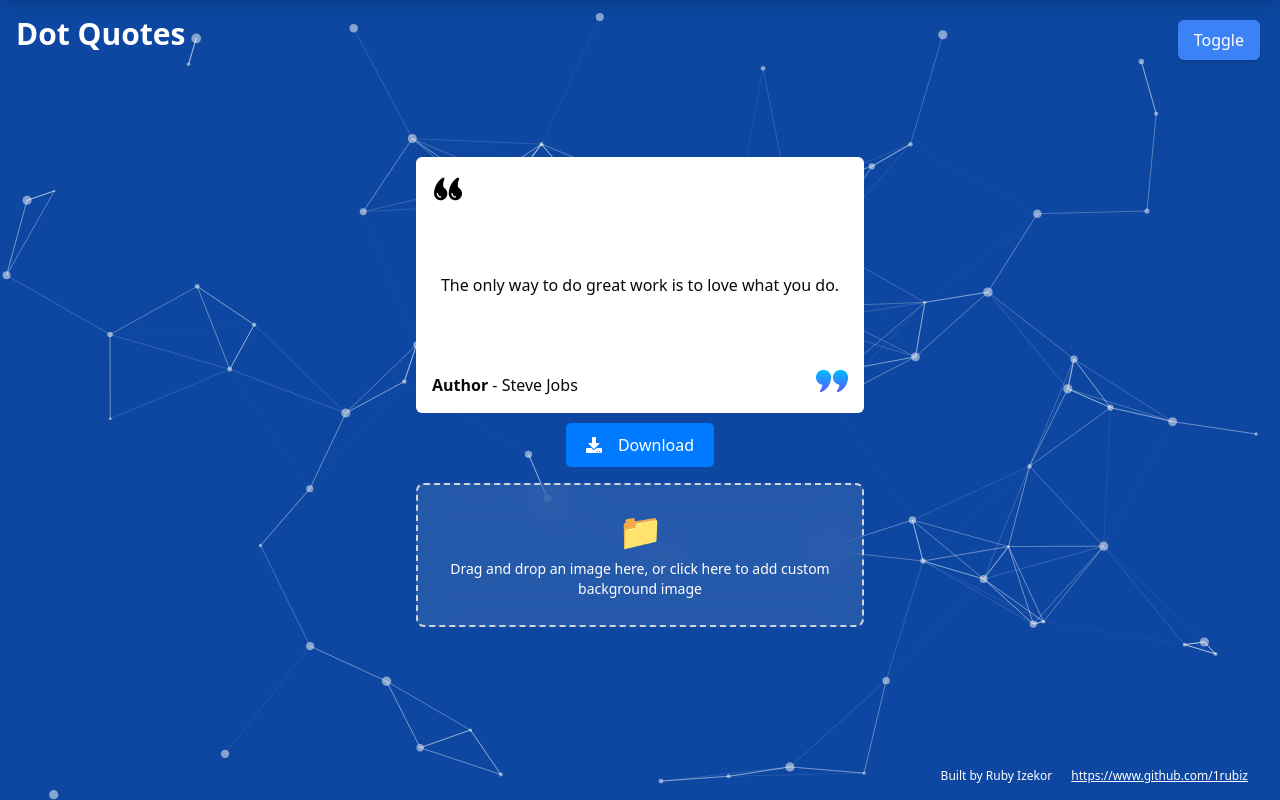
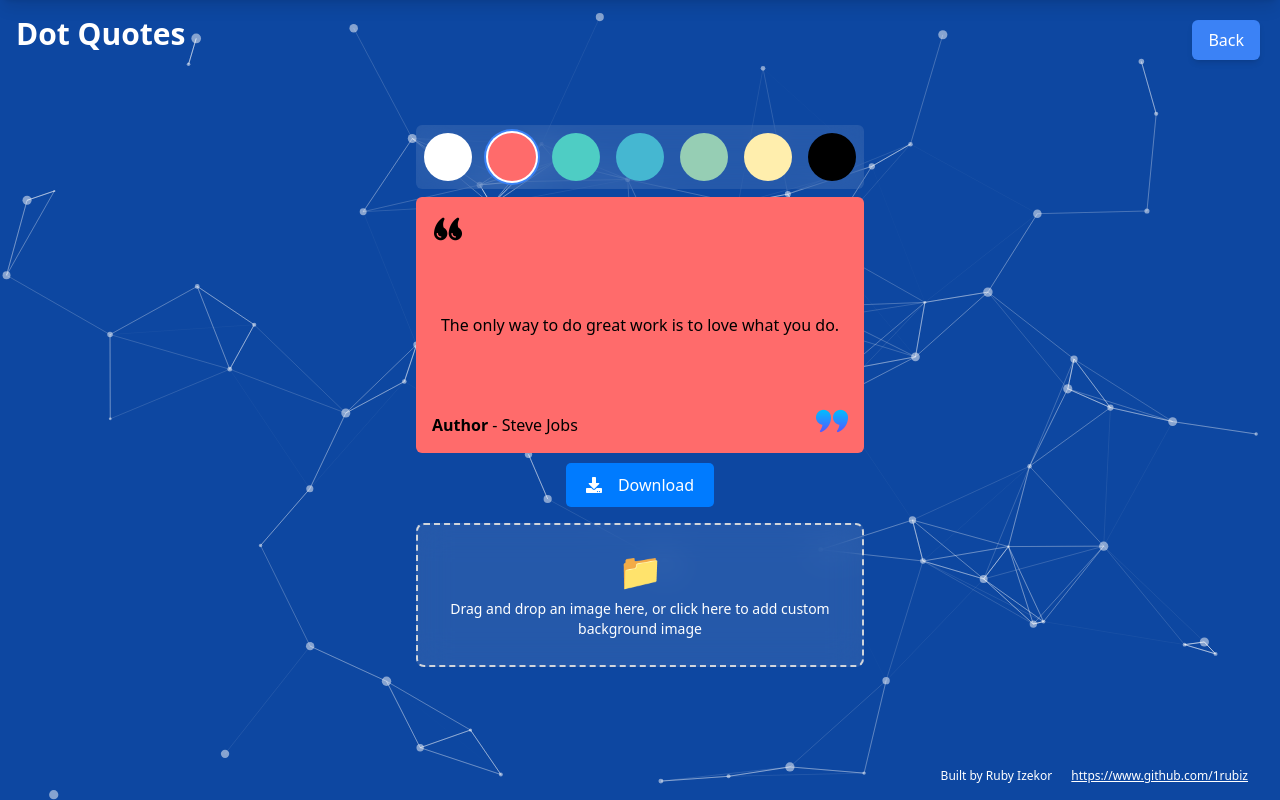
Before and after one commit to 1rubiz/alx-project, a React (Vite) app: page /quotes in a window 1280 px wide. Both pictures are taken after a click on the button "Custom Quote". Built offline with nearby package versions, Linux system fonts and the light colour scheme.

Commit message:
setup color pallete option

```diff
--- /dev/null
+++ b/src/components/colorSelector.jsx
@@ -0,0 +1,40 @@
+import React from 'react';
+
+const ColorSelector = ({ selectedColor, setSelectedColor, isLightColor }) => {
+  // Predefined color palette with hex values
+  const colorPalette = [
+    { hex: '#FFFFFF', name: 'White' },
+    { hex: '#FF6B6B', name: 'Coral Red' },
+    { hex: '#4ECDC4', name: 'Medium Turquoise' },
+    { hex: '#45B7D1', name: 'Sky Blue' },
+    { hex: '#96CEB4', name: 'Sage Green' },
+    { hex: '#FFEEAD', name: 'Cream Yellow' },
+    { hex: '#000000', name: 'black' },
+  ];
+
+  // Sample div to show selected color
+  const previewStyle = {
+    backgroundColor: selectedColor || colorPalette[0].hex,
+  };
+
+  return (
+    <div className="w-full max-w-md mx-auto space-y-4 my-2 bg-white/10 backdrop-blur-lg rounded-md p-2">
+      {/* Color palette */}
+      <div className="flex flex-wrap gap-4 justify-center">
+        {colorPalette.map((color) => (
+          <button
+            key={color.hex}
+            onClick={() => setSelectedColor(color.hex)}
+            className={`w-12 h-12 rounded-full transition-transform hover:scale-110 focus:outline-none focus:ring-2 focus:ring-offset-2 focus:ring-blue-500
+              ${selectedColor === color.hex ? 'ring-2 ring-offset-2 ring-blue-500' : ''}`}
+            style={{ backgroundColor: color.hex }}
+            title={color.name}
+            aria-label={`Select ${color.name}`}
+          />
+        ))}
+      </div>
+    </div>
+  );
+};
+
+export default ColorSelector;
--- a/src/components/customQuote.jsx
+++ b/src/components/customQuote.jsx
@@ -1,6 +1,7 @@
 import React, { useRef } from 'react';
 import { toPng } from 'html-to-image';
 import { FaDownload } from 'react-icons/fa'
+import toast from 'react-hot-toast';
 
 const CustomQuote = ({ componentRef }) => {
 
@@ -11,10 +12,12 @@ const CustomQuote = ({ componentRef }) => {
         const dataUrl = await toPng(componentRef.current);
         const link = document.createElement('a');
         link.href = dataUrl;
-        link.download = 'component-image.png';
+        link.download = 'quote.png';
         link.click();
+        toast.success('Download successful')
       } catch (error) {
         console.error('Failed to generate image:', error);
+        toast.error('Download Failed')
       }
     } else {
       console.log('no image ref')
@@ -23,12 +26,6 @@ const CustomQuote = ({ componentRef }) => {
 
   return (
     <div>
-      {/* Component to be converted */}
-      {/* <div ref={componentRef} style={{ padding: '20px', backgroundColor: '#f0f0f0' }}>
-        <h1>Hello, World!</h1>
-        <p>This component will be converted to an image.</p>
-      </div>*/}
-
       {/* Button to trigger download */}
       <button
         onClick={handleDownload}
--- a/src/components/quotes.jsx
+++ b/src/components/quotes.jsx
@@ -1,11 +1,12 @@
 import React, { useEffect, useState, useRef } from 'react';
-import { FaHeart, FaHeartCrack, FaCircleStop, FaTrash } from 'react-icons/fa6'
+import { FaHeart, FaHeartCrack, FaCircleStop, FaTrash, FaDownload, FaPencil } from 'react-icons/fa6'
 import { IoClose } from 'react-icons/io5'
 import useQuotesStore from '../stores/quoteStore';
 import quotes from '../lib/quotes';
 import { motion, AnimatePresence } from "framer-motion";
 import CustomQuote from './customQuote';
 import ImageUpload from './drag&drop';
+import ColorSelector from './colorSelector'
 
 const Quotes = () => {
   const [inspiration, setInspiration] = useState(quotes[0]);
@@ -15,11 +16,16 @@ const Quotes = () => {
   const [showFirst, setShowFirst] = useState(true);
   const [custom, setCustom] = useState(false)
   const [image, setImage] = useState(null);
+  const [selectedColor, setSelectedColor] = useState('#FF6B6B');
   const componentRef = useRef(null);
 
   const toggleComponents = () => {
     setShowFirst(!showFirst);
   };
+
+  const clearImage = () => {
+    setImage(null)
+  }
 
   const slideVariants = {
     enterFromLeft: {
@@ -42,6 +48,15 @@ const Quotes = () => {
       x: "100%",
       opacity: 0,
     },
+  };
+
+  // Helper function to determine if color is light (copy this to parent component)
+  const isLightColor = (hexColor) => {
+    const r = parseInt(hexColor.slice(1, 3), 16);
+    const g = parseInt(hexColor.slice(3, 5), 16);
+    const b = parseInt(hexColor.slice(5, 7), 16);
+    const luminance = (0.299 * r + 0.587 * g + 0.114 * b) / 255;
+    return luminance > 0.5;
   };
 
   useEffect(() => {
@@ -67,12 +82,16 @@ const Quotes = () => {
 
   return (
     <div className="relative w-screen h-screen bg-transparent flex flex-col items-center justify-center p-4">
-      <button
-        onClick={toggleComponents}
-        className="absolute top-5 right-5 px-4 py-2 bg-blue-500 text-white rounded-md shadow-md"
-      >
-        Toggle
-      </button>
+      {
+        !showFirst && (
+          <button
+            onClick={toggleComponents}
+            className="absolute top-5 right-5 px-4 py-2 bg-blue-500 text-white rounded-md shadow-md"
+          >
+            Back
+          </button>
+        )
+      }
       <AnimatePresence mode="wait">
         {showFirst ? (
           <motion.div
@@ -120,7 +139,7 @@ const Quotes = () => {
                 <button
                   className="bg-green-600 hover:bg-green-300 col-span-5 text-xs md:text-base text-white px-4 py-2 rounded-md shadow-md focus:outline-none transition duration-300 flex items-center justify-center gap-2"
                 >
-                  Download
+                  Download<FaDownload />
                 </button>
                 {/*<button
                   onClick={clearAll}
@@ -134,7 +153,7 @@ const Quotes = () => {
                   onClick={() => setShowFirst(false)}
                   className="bg-white w-full col-span-1 hover:bg-gray-300 text-xs md:text-base px-4 py-2 rounded-md shadow-md focus:outline-none transition duration-300 flex items-center justify-center gap-2"
                 >
-                  Custom Quote
+                  Custom Quote <FaPencil />
                 </button>
               </div>
             </div>
@@ -176,11 +195,22 @@ const Quotes = () => {
             variants={slideVariants}
             transition={{ duration: 0.5 }}
           >
-            <div ref={componentRef} className={`w-full bg-white h-64 relative flex items-center justify-center rounded-md ${image ? 'bg-cover bg-center bg-no-repeat' : 'bg-gray-50'}`}
-              style={image ? { backgroundImage: `url(${image})` } : {}}
+            {
+              image ? (
+                <button onClick={clearImage}>Clear Selected Image</button>
+              ) : (
+                <ColorSelector
+                  selectedColor={selectedColor}
+                  setSelectedColor={setSelectedColor}
+                  isLightColor={isLightColor}
+                />
+              )
+            }
+            <div ref={componentRef} className={`w-full bg-white ${isLightColor(selectedColor) ? 'text-black' : 'text-white'} h-64 relative flex items-center justify-center rounded-md ${image ? 'bg-cover bg-center bg-no-repeat' : 'bg-gray-50'}`}
+              style={image ? { backgroundImage: `url(${image})` } : { backgroundColor: selectedColor }}
             >
               <img src="/quotation-mark.png" className='w-8 h-8 absolute top-4 left-4' alt="" />
-              <p className={`max-w-md px-4 ${image && 'bg-white/10 backdrop-blur-lg text-white py-8 rounded-md'}`}>{inspiration.split('–')[0]}</p>
+              <p className={`max-w-md px-4 ${image && 'bg-white/10 backdrop-blur-lg py-8 rounded-md'}`}>{inspiration.split('–')[0]}</p>
               <p className='absolute bottom-4 left-4'><span className='font-bold'>Author</span> - {inspiration.split('–')[1] ? inspiration.split('–')[1] : 'Anonymous'}</p>
               <img src="/quote.png" alt="" className='w-8 h-8 absolute bottom-4 right-4' />
             </div>
```
